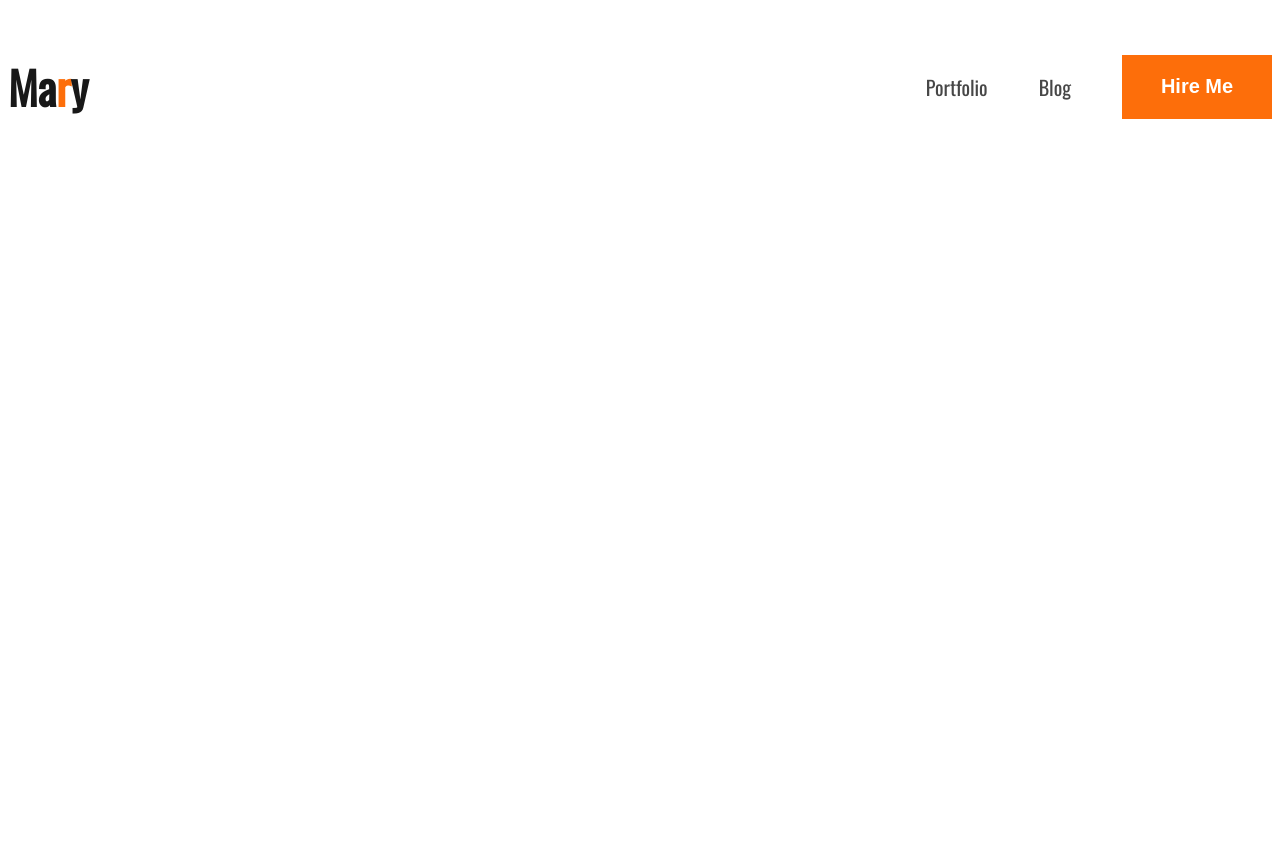
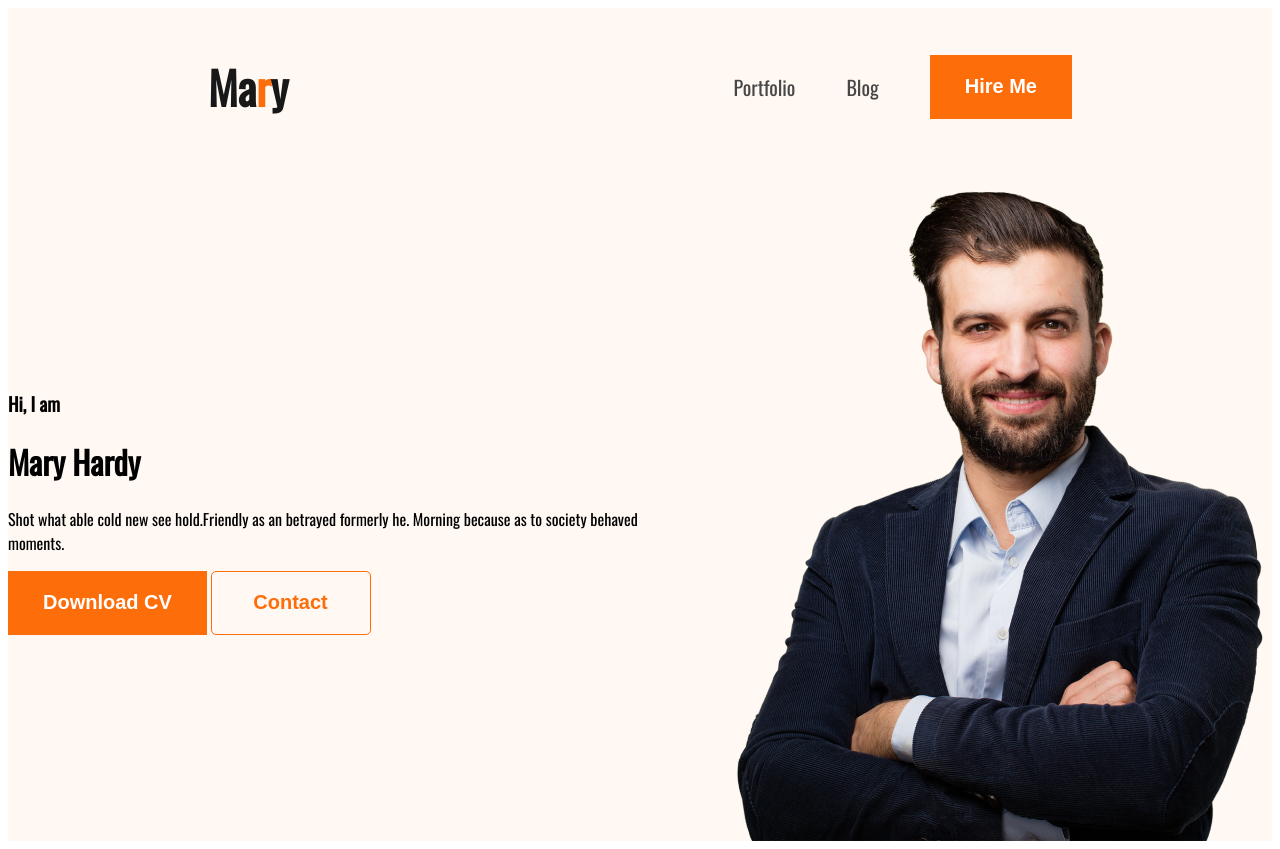
Before and after one commit to Masudrana1002/web-developer-ortfolio, a plain HTML site: page index.html in a window 1280 px wide. Before the commit the page ends 800 px from the top, so only its background shows below. Drawn offline with nearby package versions, Linux system fonts and the light colour scheme.

Commit message:
bener porjonto cpmmit

```diff
--- a/index.html
+++ b/index.html
@@ -10,7 +10,7 @@
     <link rel="stylesheet" href="style.css">
 </head>
 <body>
-    <header>
+    <header class="header">
         <!-- Nav bar start -->
         <nav class="nav-bar">
             <div class="logo">
@@ -20,10 +20,23 @@
                 <ul>
                     <li><a href="">Portfolio </a></li>
                     <li><a href="">Blog</a></li>
-                    <li><button>Hire Me</button></li>
+                    <li><button class="btn-all">Hire Me</button></li>
                 </ul>
             </div>
         </nav>
+        <!-- nev bar end -->
+        <div class="benar-section">
+            <div class="benar-content">
+                <h3>Hi, I am</h3>
+                <h1>Mary Hardy</h1>
+                <p>Shot what able cold new see hold.Friendly as an betrayed formerly he. Morning because as to society behaved moments.</p>
+                <button class="btn-all">Download CV</button>
+                <button class="btn-nofile">Contact</button>
+             </div>
+             <div class="bener-pic">
+                <img src="./images/hardy.png" alt="">
+             </div>
+        </div>
     </header>
     <main>
 
--- a/style.css
+++ b/style.css
@@ -3,13 +3,25 @@ body{
 font-family: 'Oswald', sans-serif;
 }
 .btn-all{
+
+    height: 64px;
     background-color: #FD6E0A;
+    color:#FFF;
+    font-size: 20px;
+    font-style: normal;
+    font-weight: 700;
+    padding: 15px 35px;
+    border: none;
+}
+.header{
+    background-color: #FFF8F3;
 }
 /* nav style start */
 nav{
     display: flex;
     justify-content: space-between;
     align-items: center;
+    margin: 0px 200px;
 }
 .logo h3 {
     color: #181818;
@@ -39,15 +51,26 @@ span{
     font-weight: 400;
     line-height: normal;
 }
-.manu button{
-    width: 150px;
+
+/* nav var end */
+/* benar start */
+.btn-nofile{
+    width: 160px;
     height: 64px;
-    background-color: #FD6E0A;
-    color:#FFF;
+    background: #FFF8F3;
+    border-radius: 5px;
+    border: 1px solid #FD6E0A;
+    color: #FD6E0A;
+    text-align: center;
     font-size: 20px;
-    font-style: normal;
     font-weight: 700;
-    padding: 15px 35px;
-    border: none;
-
 }
+.bener-pic{
+    width: 584px;
+    height: 676px;
+}
+.benar-section{
+    display: flex;
+    justify-content: space-between;
+    align-items: center;
+}
```
